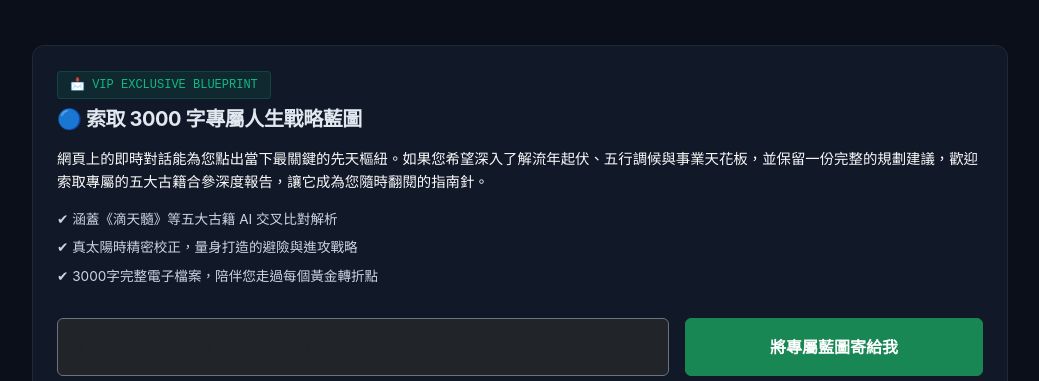
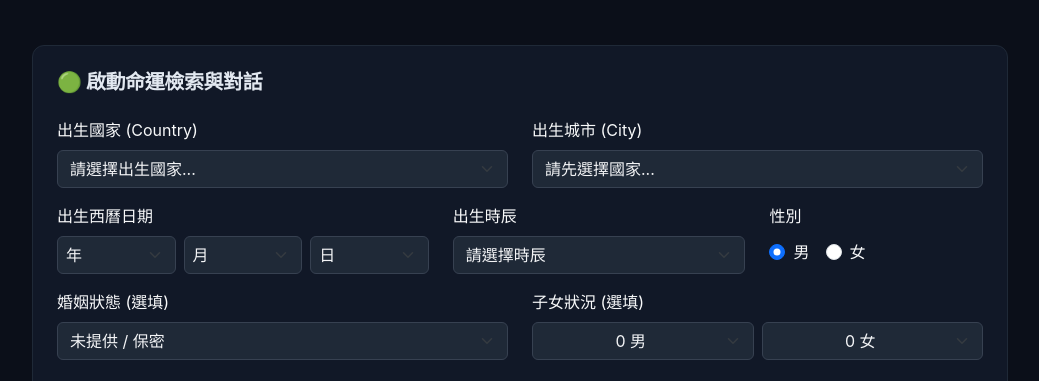
Before and after one commit to alexkynn/gygs.ca, a website: page index.html in a window 1280 px wide. Shown: the part 407-788 px from the top of the page, without its empty margins (120-1159 px from the left). Drawn offline with nearby package versions, Linux system fonts and the light colour scheme.

Commit message:
Add files via upload

```diff
--- a/index.html
+++ b/index.html
@@ -137,39 +137,6 @@
             結合《紫微斗數全書》、《滴天髓》、《三命通會》、《子平真詮》、《窮通寶鑑》的宏觀智慧，<br>為您的事業、財務與人生旅程，梳理出最清晰、權威的前進方向。
         </p>
     </header>
-
-    <div class="row mb-4">
-        <div class="col-12">
-            <div class="email-box p-4 d-flex flex-column justify-content-between">
-                <div>
-                    <div class="badge-email mb-2">📩 VIP EXCLUSIVE BLUEPRINT</div>
-                    <h3 class="box-title mb-3">🔵 索取 3000 字專屬人生戰略藍圖</h3>
-                    <p class="desc-text text-light">
-                        網頁上的即時對話能為您點出當下最關鍵的先天樞紐。如果您希望深入了解流年起伏、五行調候與事業天花板，並保留一份完整的規劃建議，歡迎索取專屬的五大古籍合參深度報告，讓它成為您隨時翻閱的指南針。
-                    </p>
-                    <div class="service-include mb-4 mt-3">
-                        <div class="service-item">✔ 涵蓋《滴天髓》等五大古籍 AI 交叉比對解析</div>
-                        <div class="service-item">✔ 真太陽時精密校正，量身打造的避險與進攻戰略</div>
-                        <div class="service-item">✔ 3000字完整電子檔案，陪伴您走過每個黃金轉折點</div>
-                    </div>
-                </div>
-
-                <div class="email-action-zone mt-2">
-                    <form id="email-report-form" onsubmit="event.preventDefault();" autocomplete="off">
-                        <div class="row g-3 align-items-center">
-                            <div class="col-md-8">
-                                <input type="email" class="form-control py-3 bg-dark border-secondary text-light" id="userEmail" placeholder="輸入您的 Email 信箱，讓我們把報告寄給您" autocomplete="email" required>
-                            </div>
-                            <div class="col-md-4">
-                                <button type="submit" id="send-email-btn" class="btn btn-success w-100 py-3 fw-bold">將專屬藍圖寄給我</button>
-                            </div>
-                        </div>
-                    </form>
-                    <small class="d-block text-secondary mt-3">我們將嚴格保密您的信箱資訊，並將您的隱私視為最重要的事情。</small>
-                </div>
-            </div>
-        </div>
-    </div>
 
     <div class="row mb-5">
         <div class="col-12">
```
Also changed, not shown: ragService.js (+17 -10 lines).
